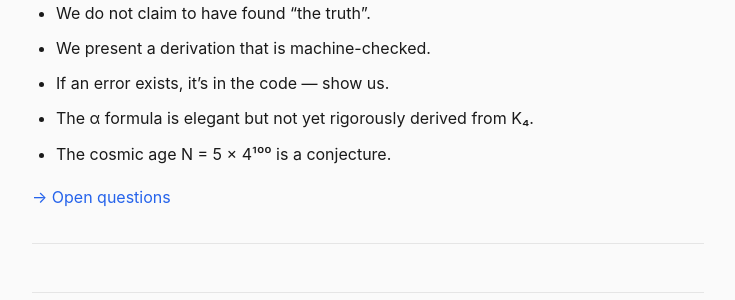
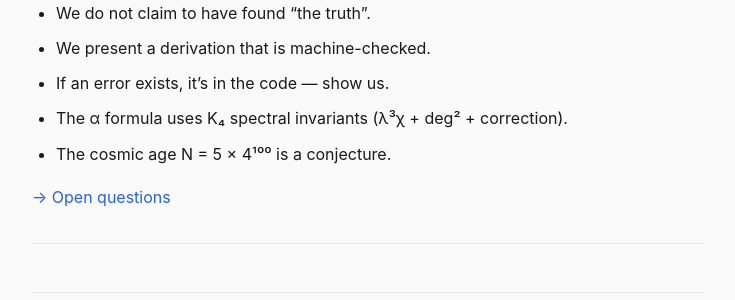
Before and after one commit to de-johannes/FirstDifference, a Jekyll site: the page built from docs/index.md, in a window 1280 px wide and 900 px high, scrolled down 1729 px. Shown: the part 487-787 px from the top of the window, without its empty margins (272-1007 px from the left). Built offline with Jekyll 4.4.1, drawn with Linux system fonts in a browser that asks for light colours.

Commit message:
docs: update α status - now derived from K₄ spectral invariants

```diff
--- a/docs/index.md
+++ b/docs/index.md
@@ -94,7 +94,7 @@ The code is the claim. If it compiles, the proof is valid.
 - We do not claim to have found "the truth".
 - We present a derivation that is machine-checked.
 - If an error exists, it's in the code — show us.
-- The α formula is elegant but not yet rigorously derived from K₄.
+- The α formula uses K₄ spectral invariants (λ³χ + deg² + correction).
 - The cosmic age N = 5 × 4¹⁰⁰ is a conjecture.
 
 [→ Open questions](faq)
```
